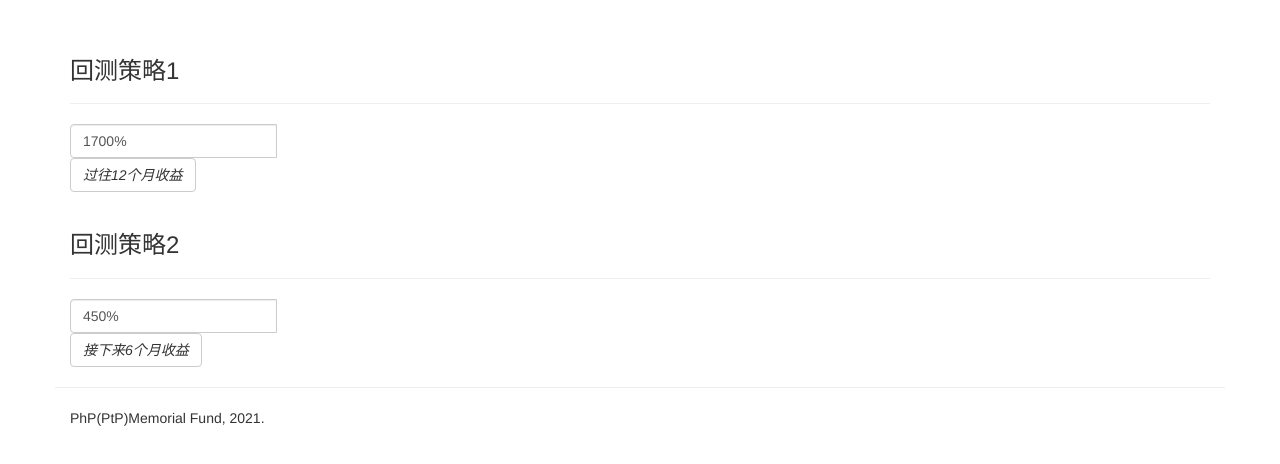
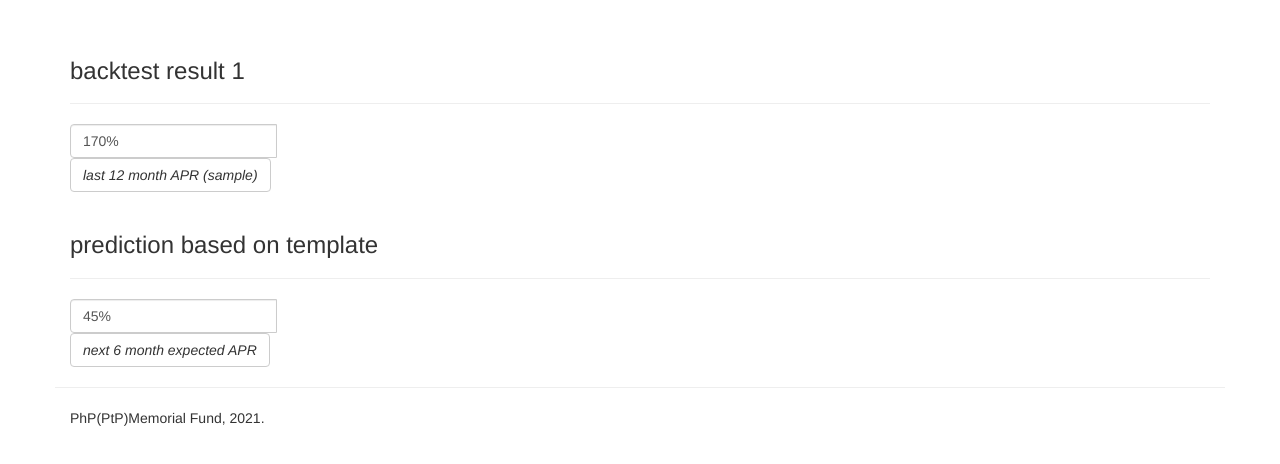
Before and after one commit to cnukaus/cnukaus.github.io, a plain HTML site: page result.html in a window 1280 px wide. Shown: the part 134-598 px from the top of the page. Drawn offline with Linux system fonts and the light colour scheme.

Commit message:
remove js

```diff
--- a/result.html
+++ b/result.html
@@ -41,19 +41,19 @@
 
 <div class="container">
 <div class="tab-content">
-<div class="page-header"><h3>回测策略1</h3></div>
+<div class="page-header"><h3>backtest result 1</h3></div>
   <div class="input-group spinner">
-    <input type="text" class="form-control" value="1700%">
+    <input type="text" class="form-control" value="170%">
     <div class="input-group-btn-vertical">
-      <button class="btn btn-default" type="button"><i class="fa fa-caret-up">过往12个月收益</i></button>
+      <button class="btn btn-default" type="button"><i class="fa fa-caret-up">last 12 month APR (sample)</i></button>
     </div>
   </div>
 
-<div class="page-header"><h3>回测策略2</h3></div>
+<div class="page-header"><h3>prediction based on template</h3></div>
   <div class="input-group spinner">
-    <input type="text" class="form-control" value="450%">
+    <input type="text" class="form-control" value="45%">
     <div class="input-group-btn-vertical">
-      <button class="btn btn-default" type="button"><i class="fa fa-caret-up">接下来6个月收益</i></button>
+      <button class="btn btn-default" type="button"><i class="fa fa-caret-up">next 6 month expected APR</i></button>
     </div>
   </div>
 
@@ -75,14 +75,7 @@
 
 
 
-<script type="text/javascript" src="Namenode%20information_files/jquery-1.js">
-</script><script type="text/javascript" src="Namenode%20information_files/bootstrap.js">
-</script><script type="text/javascript" src="Namenode%20information_files/dust-full-2.js">
-</script><script type="text/javascript" src="Namenode%20information_files/dust-helpers-1.js">
-</script><script type="text/javascript" src="Namenode%20information_files/dfs-dust.js">
-</script><script type="text/javascript" src="Namenode%20information_files/d3-v4.js">
-</script><script type="text/javascript" src="Namenode%20information_files/dfshealth.js">
-</script>
+
 
 
 </body></html>
```
